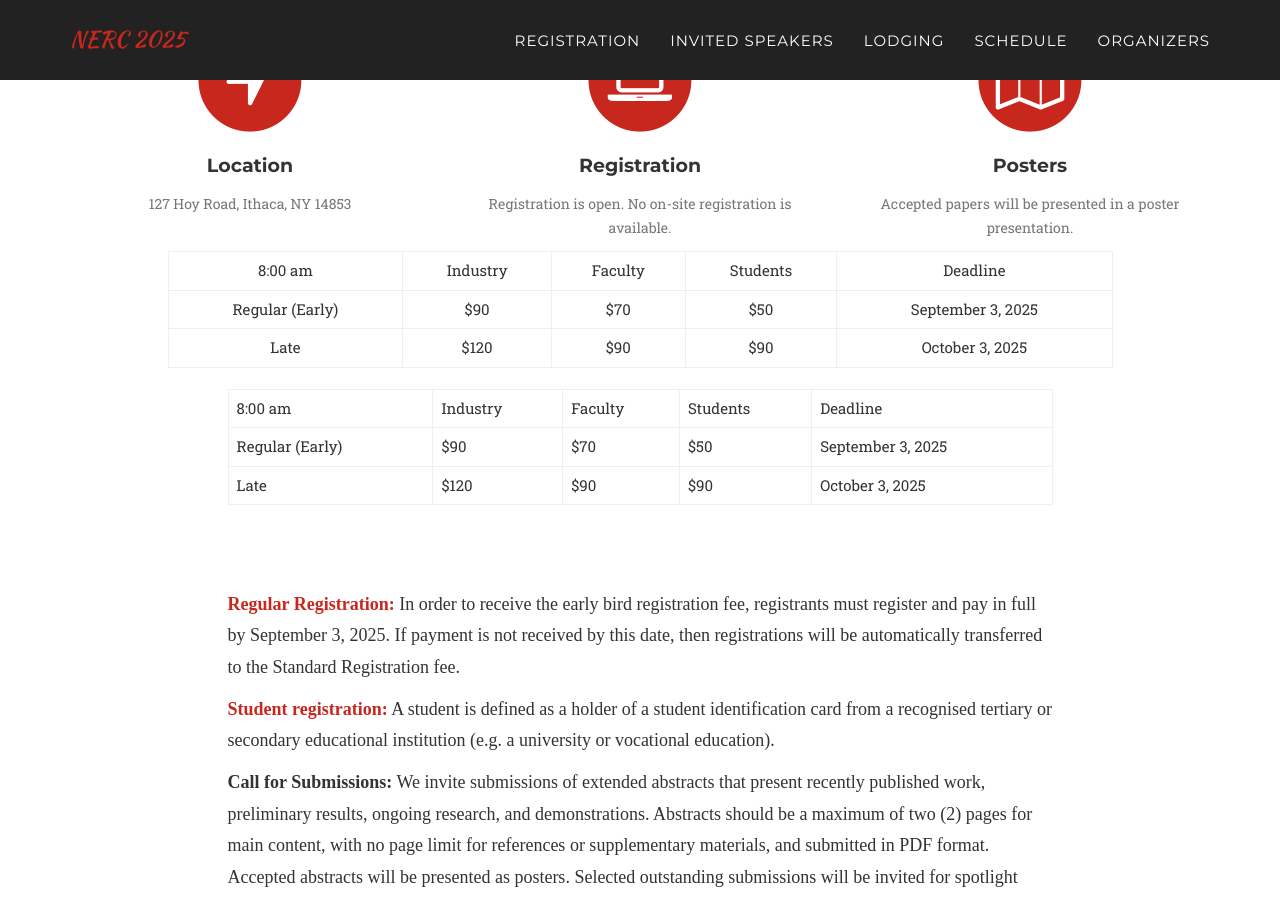
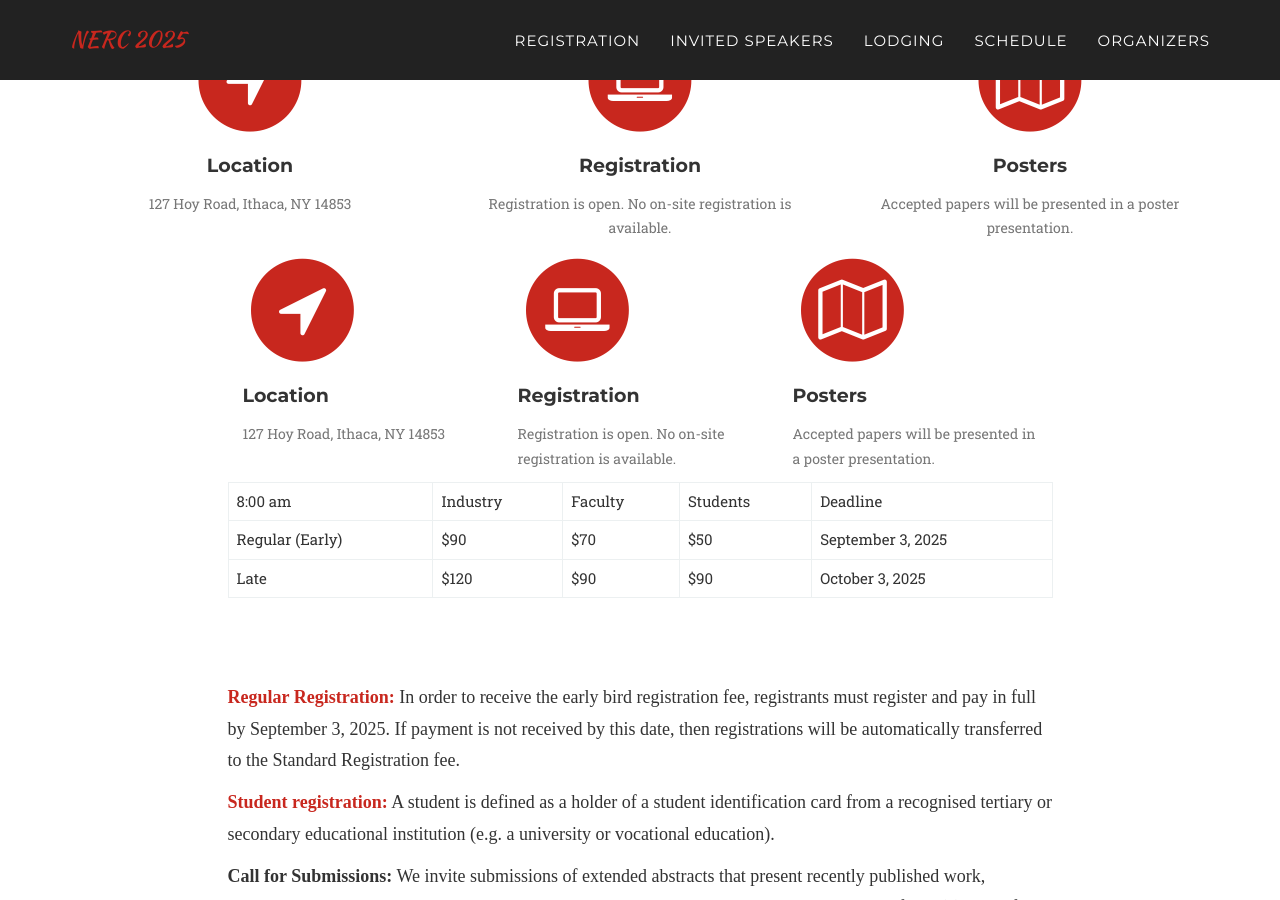
Before and after one commit to Cornell-Tech-AIRLab/cornell2025.nerc.io, a Jekyll site: the page built from index.html, in a window 1280 px wide and 900 px high, scrolled down 1208 px. Built offline with Jekyll 4.4.1, drawn with Linux system fonts in a browser that asks for light colours; some web fonts are replaced.

Commit message:
reformat reg figures

```diff
--- a/_includes/registration.html
+++ b/_includes/registration.html
@@ -39,67 +39,36 @@
 
       <p><br><br></p>
 
-      <div class="col-sm-10" style="float:none;margin:auto;">
-      <table class="table table-bordered mx-auto">
-        <tbody>
-          <tr>
-            <td>
-              8:00 am
-            </td>
-            <td>
-              Industry
-            </td>
-            <td>
-              Faculty
-            </td>
-            <td>
-              Students
-            </td>
-            <td>
-              Deadline
-            </td>
-          </tr>
-          <tr>
-            <td>
-              Regular (Early)
-            </td>
-            <td>
-              $90
-            </td>
-            <td>
-              $70
-            </td>
-            <td>
-              $50
-            </td>
-            <td>
-              September 3, 2025
-            </td>
-          </tr>
-          <tr>
-            <td>
-              Late
-            </td>
-            <td>
-              $120
-            </td>
-            <td>
-              $90
-            </td>
-            <td>
-              $90
-            </td>
-            <td>
-              October 3, 2025
-            </td>
-          </tr>
-        </tbody>
-      </table>
-
-      </div>
     </div>
 
     <div class="col-sm-9" style="float:none;margin:auto;">
+
+      <div class="col-md-4">
+        <span class="fa-stack fa-4x">
+          <i class="fa fa-circle fa-stack-2x text-primary"></i>
+          <i class="fa fa-location-arrow fa-stack-1x fa-inverse"></i>
+        </span>
+        <h4 class="registration-heading">Location</h4>
+        <p class="text-muted">127 Hoy Road, Ithaca, NY 14853</p>
+      </div>
+      <div class="col-md-4">
+        <span class="fa-stack fa-4x">
+          <i class="fa fa-circle fa-stack-2x text-primary"></i>
+          <a href="https://events.ces.scl.cornell.edu/NERC"><i class="fa fa-laptop fa-stack-1x fa-inverse"></i></a>
+        </span>
+        <h4 class="registration-heading">Registration</h4>
+        <p class="text-muted">Registration is open. No on-site registration is available.</p>
+      </div>
+      <div class="col-md-4">
+        <span class="fa-stack fa-4x">
+          <i class="fa fa-circle fa-stack-2x text-primary"></i>
+          <i class="fa fa-map-o fa-stack-1x fa-inverse"></i>
+        </span>
+        <h4 class="registration-heading">Posters</h4>
+        <p class="text-muted">Accepted papers will be presented in a poster presentation.</p>
+      </div>
+
+      <p><br><br></p>
 
       <table class="table table-bordered mx-auto">
         <tbody>
```
